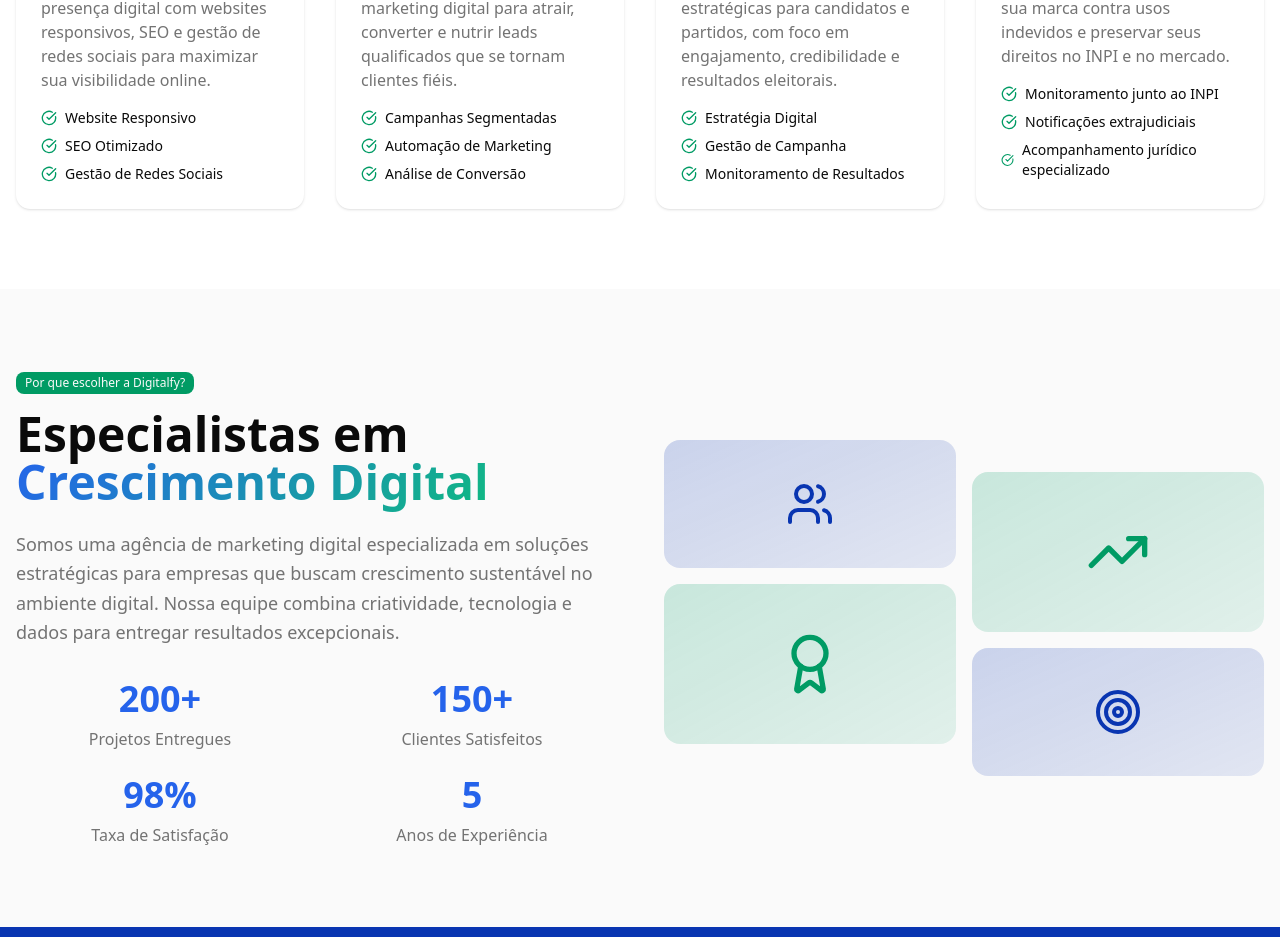
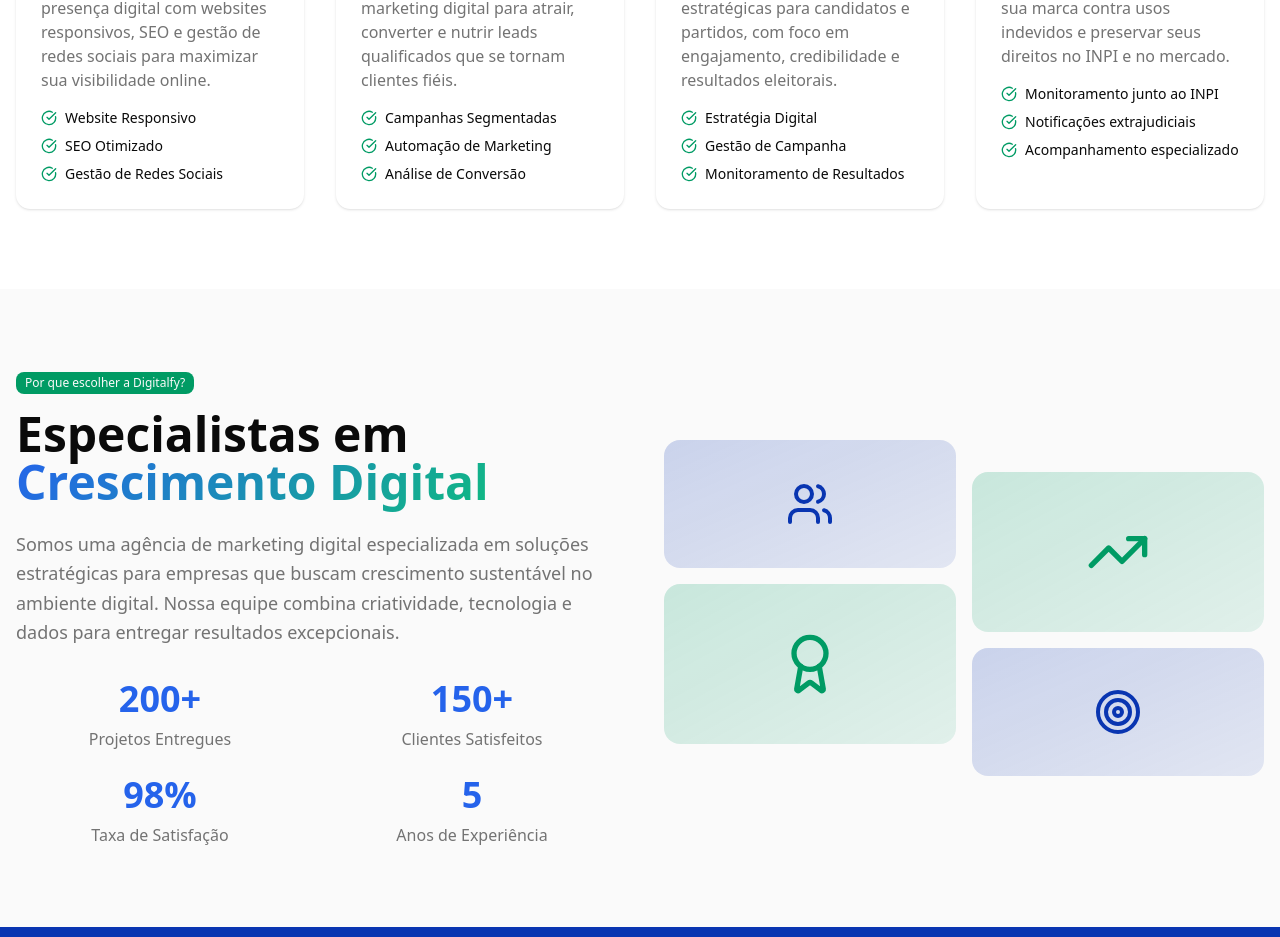
Before and after one commit to kakow-coder/digitalfy-website, a React (Vite) app: page / in a window 1280 px wide. Shown: the part 1193-2130 px from the top of the page. Built offline with nearby package versions, Linux system fonts and the light colour scheme.

Commit message:
Update App.jsx

```diff
--- a/src/App.jsx
+++ b/src/App.jsx
@@ -46,7 +46,7 @@ function App() {
       icon: Shield,
       title: "Proteção de Marcas",
       description: "Serviço completo para proteger sua marca contra usos indevidos e preservar seus direitos no INPI e no mercado.",
-      features: ["Monitoramento junto ao INPI", "Notificações extrajudiciais", "Acompanhamento jurídico especializado"]
+      features: ["Monitoramento junto ao INPI", "Notificações extrajudiciais", "Acompanhamento especializado"]
     }
   ];
 
```
